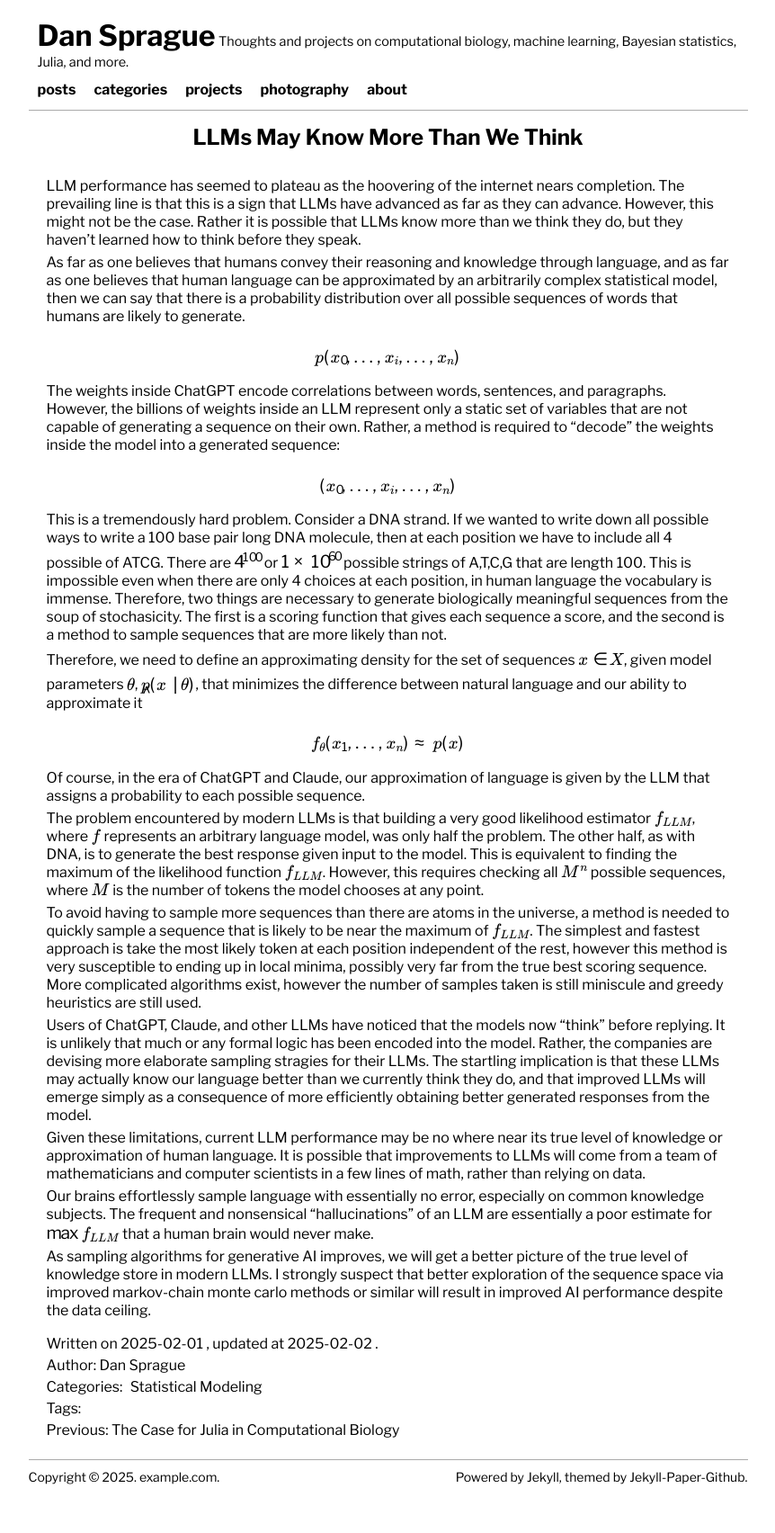
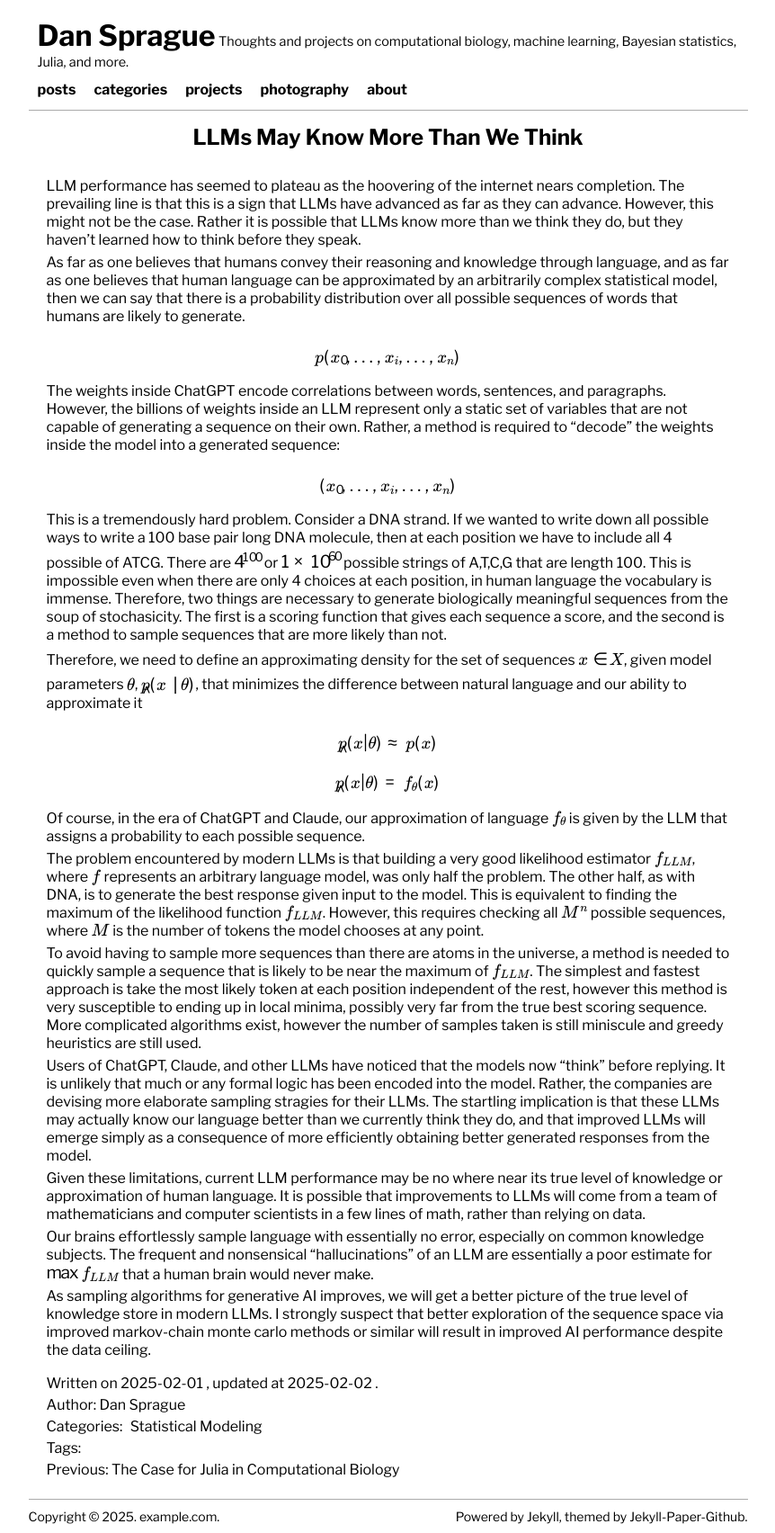
Before and after one commit to dan-sprague/dan-sprague.github.io, a Jekyll site: the page built from _posts/2025-02-02-llmthinking.markdown, in a window 1280 px wide. Shown: the whole page at 90% size, without its empty margins (201-1063 px from the left). Built offline with Jekyll 4.4.1, drawn with Linux system fonts in a browser that asks for light colours; formulas are drawn with MathJax 3; before the commit the page ends 1660 px from its top, so only the background shows below that.

Commit message:
fixed bug

```diff
--- a/_posts/2025-02-02-llmthinking.markdown
+++ b/_posts/2025-02-02-llmthinking.markdown
@@ -21,9 +21,11 @@ This is a tremendously hard problem. Consider a DNA strand. If we wanted to writ
 
 Therefore, we need to define an approximating density for the set of sequences $x \in X$, given model parameters $\theta$, $\hat{p}(x \mid \theta)$, that minimizes the difference between natural language and our ability to approximate it
 
-$$f_\theta(x_1,...,x_n) \approx p(x)$$
+$$\hat{p}(x|\theta) \approx p(x)$$
 
-Of course, in the era of ChatGPT and Claude, our approximation of language is given by the LLM that assigns a probability to each possible sequence.
+$$\hat{p}(x|\theta) = f_\theta(x)$$
+
+Of course, in the era of ChatGPT and Claude, our approximation of language $f_\theta$ is given by the LLM that assigns a probability to each possible sequence.
 
 The problem encountered by modern LLMs is that building a very good likelihood estimator $f_{LLM}$, where $f$ represents an arbitrary language model, was only half the problem. The other half, as with DNA, is to generate the best response given input to the model. This is equivalent to finding the maximum of the likelihood function $f_{LLM}$. However, this requires checking all $M^n$ possible sequences, where $M$ is the number of tokens the model chooses at any point. <br>
 
```
